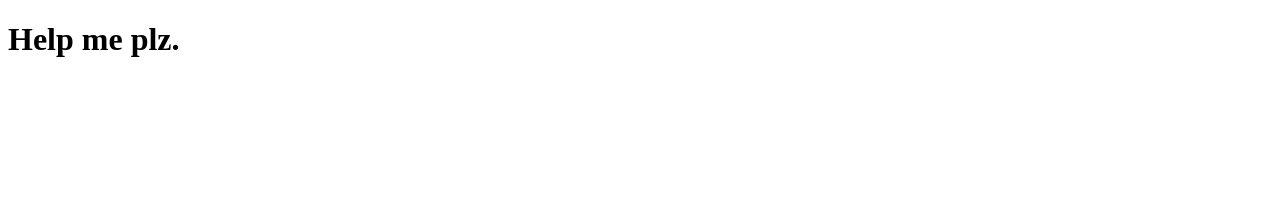
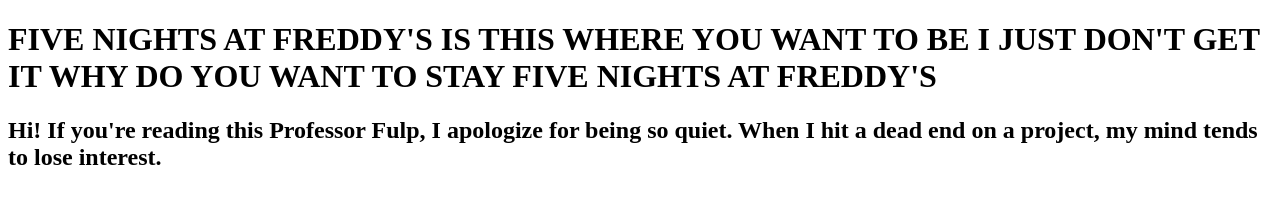
Before and after one commit to MooonBlooom/mooonblooom.github.io, a plain HTML site: page index.html in a window 1280 px wide. Drawn offline with Linux system fonts and the light colour scheme.

Commit message:
Update index.html

```diff
--- a/index.html
+++ b/index.html
@@ -1,13 +1,16 @@
 <!DOCTYPE html>
 <html>
   <head>
-    <title>HI! I AM NOT SOMETHING RANDOM!</title>
+    <title>boi</title>
     <meta http-equiv='cache-control' content='no-cache'>
     <meta http-equiv='expires' content='0'>
     <meta http-equiv='pragma' content='no-cache'>
     <meta http-equiv='refresh' content='0;' URL='https://www.youtube.com/watch?v=PDJLvF1dUek'>
   </head>
   <body>
-    <h1>Help me plz.</h1>
+    <h1>FIVE NIGHTS AT FREDDY'S IS THIS WHERE YOU WANT TO BE I JUST DON'T GET IT WHY DO YOU WANT TO STAY FIVE NIGHTS AT FREDDY'S</h1>
+    <h2>
+    Hi! If you're reading this Professor Fulp, I apologize for being so quiet. When I hit a dead end on a project, my mind tends to lose interest.
+    </h2>
   </body>
 </html>
```
